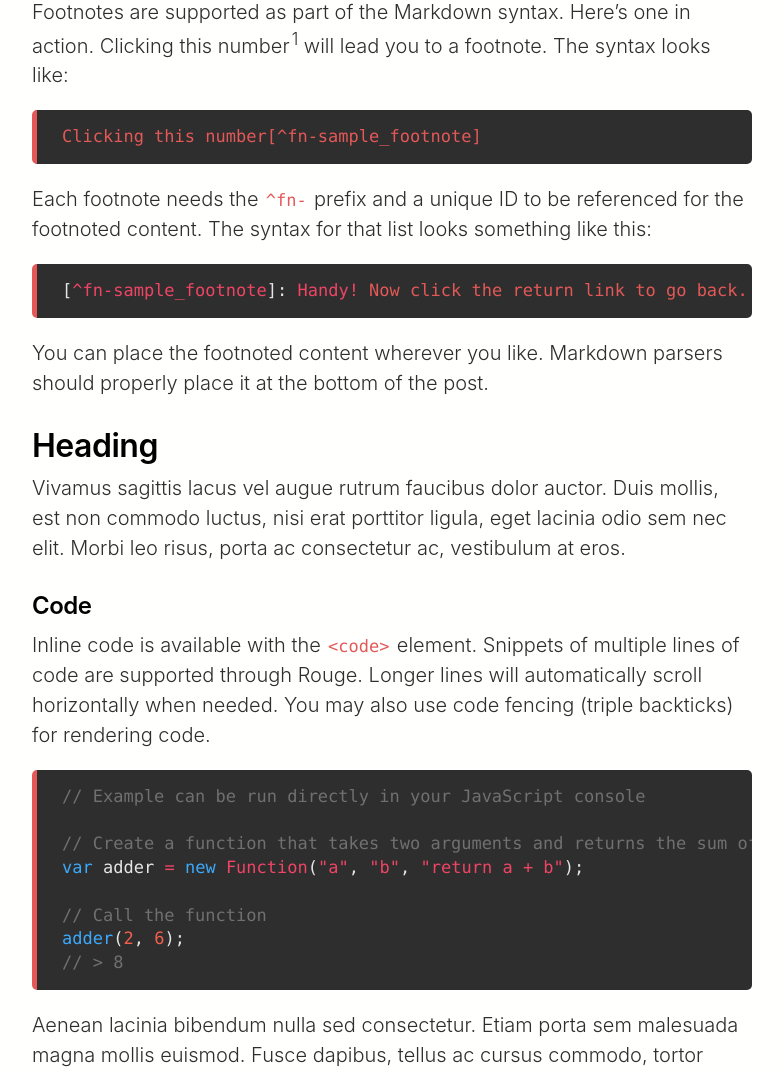
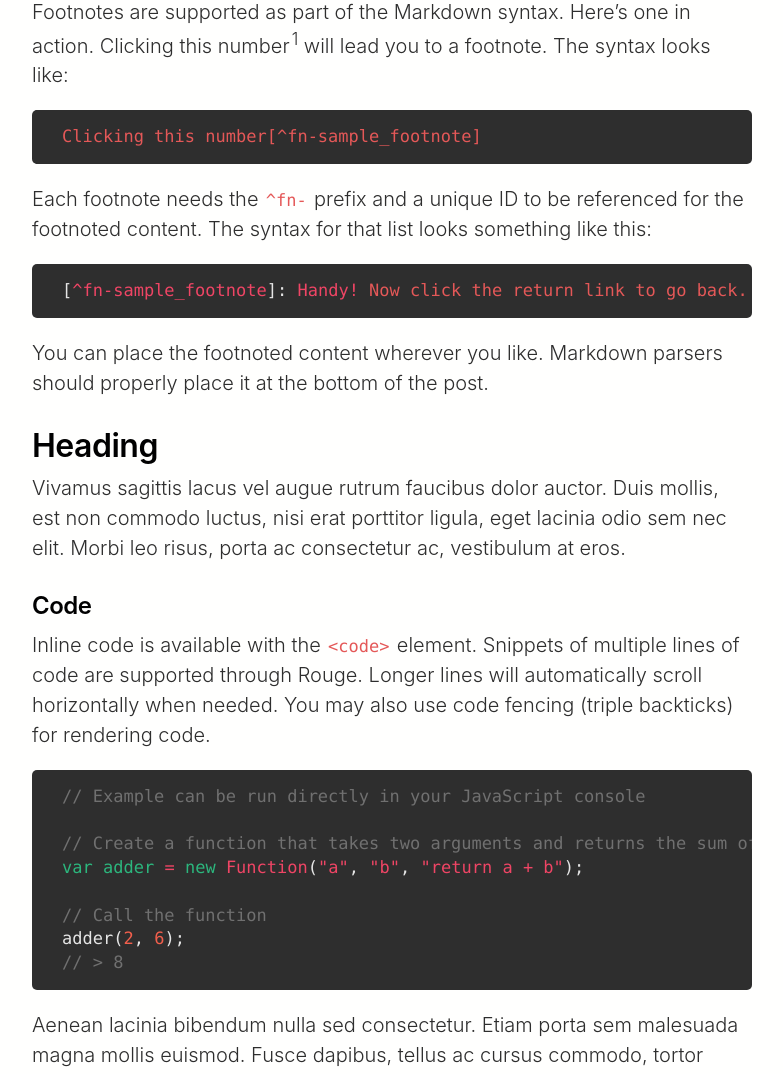
Before and after one commit to kosperera/jekyll-otto-theme, a Jekyll site: the page built from _posts/1979-07-17-example-content.md, in a window 1280 px wide. Shown: the part 1374-2448 px from the top of the page, without its empty margins (248-1031 px from the left). Built offline with Jekyll 4.4.1, drawn with Linux system fonts in a browser that asks for light colours; emoji names are drawn with the system emoji font; some web fonts are replaced; comment, search, counter and statistics services are not loaded.

Commit message:
fix(style): adjust syntax highlights

```diff
--- a/_sass/otto/_code.scss
+++ b/_sass/otto/_code.scss
@@ -53,7 +53,7 @@ pre.highlight {
         margin-right: 0;
         margin-left: 0;
         padding-left: calc(var(--gutter) - .25rem);
-        border-left: 0.25rem solid var(--code-paragraph);
+        border-left: 0.25rem solid var(--code-background);
         border-radius: 0.25rem;
     }
 }
--- a/_sass/otto/_syntax-highlighting.scss
+++ b/_sass/otto/_syntax-highlighting.scss
@@ -15,11 +15,11 @@
     --base07: #ef4565;
     --base08: #ef4565;
     --base09: #f25f4c;
-    --base0A: #e5e5e5;
-    --base0B: #3da9fc;
+    --base0A: #2cb67d;
+    --base0B: #e5e5e5;
     --base0C: #ef4565;
-    --base0D: #3da9fc;
-    --base0E: #3da9fc;
+    --base0D: #ef4565;
+    --base0E: #2cb67d;
     --base0F: #ef4565;
 }
 
```
